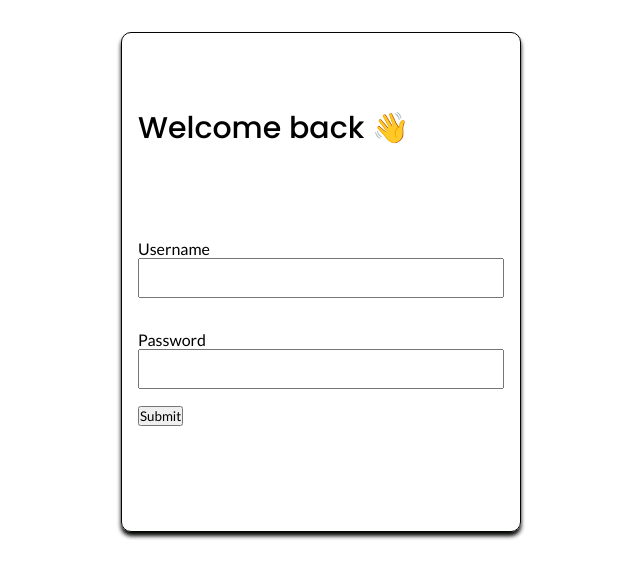
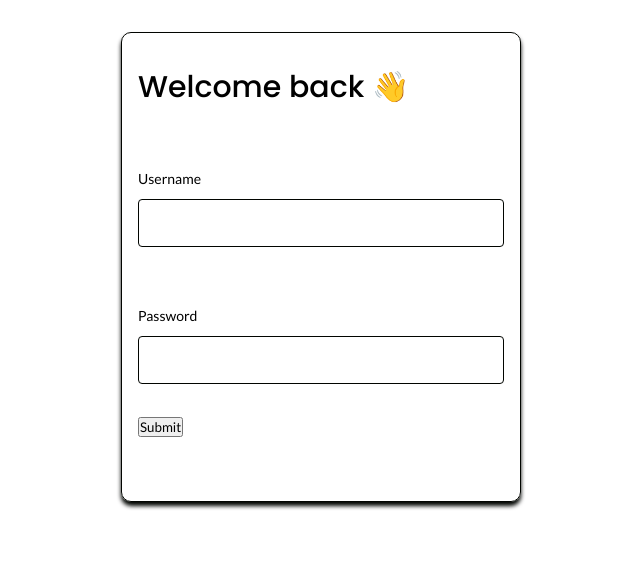
Before and after one commit to joshytheprogrammer/todos-frontend, a Nuxt app: page /login in a window 1280 px wide. Shown: the top 578 px of the page, without its empty margins (319-959 px from the left). Built offline with nearby package versions, Linux system fonts and the light colour scheme.

Commit message:
made changes to login UI

```diff
--- a/pages/login.vue
+++ b/pages/login.vue
@@ -49,7 +49,7 @@ export default {
   width: 400px;
   max-width: 90%;
 
-  height: 500px;
+  height: fit-content;
 
   margin: 2rem auto;
   padding: 2rem 1rem;
@@ -73,11 +73,27 @@ export default {
 
       label {
         display: inline-block;
+
+        font-weight: 400;
+        font-size: 14px;
+        padding: 0.75rem 0;
       }
 
       input {
         width: 100%;
-        height: 40px;
+        height: 48px;
+
+        border-radius: 10px;
+
+        outline: none;
+        border: 1px solid $dark;
+        border-radius: 4px;
+        padding: 0 0 0 0.2rem;
+        margin-bottom: 1rem;
+        transition: background .2s linear, outline .1s ease-in-out;
+
+        font-size: 16px;
+        font-weight: 400;
       }
     }
 
```
